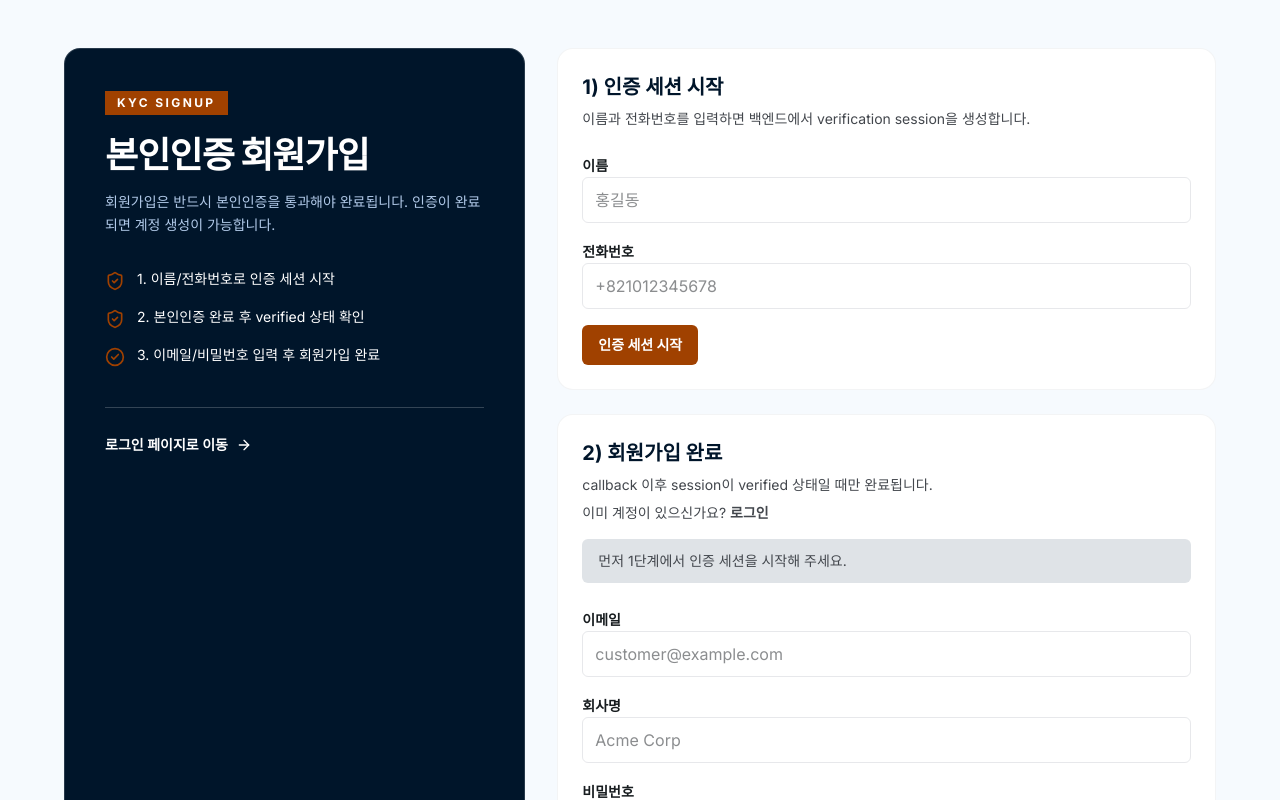
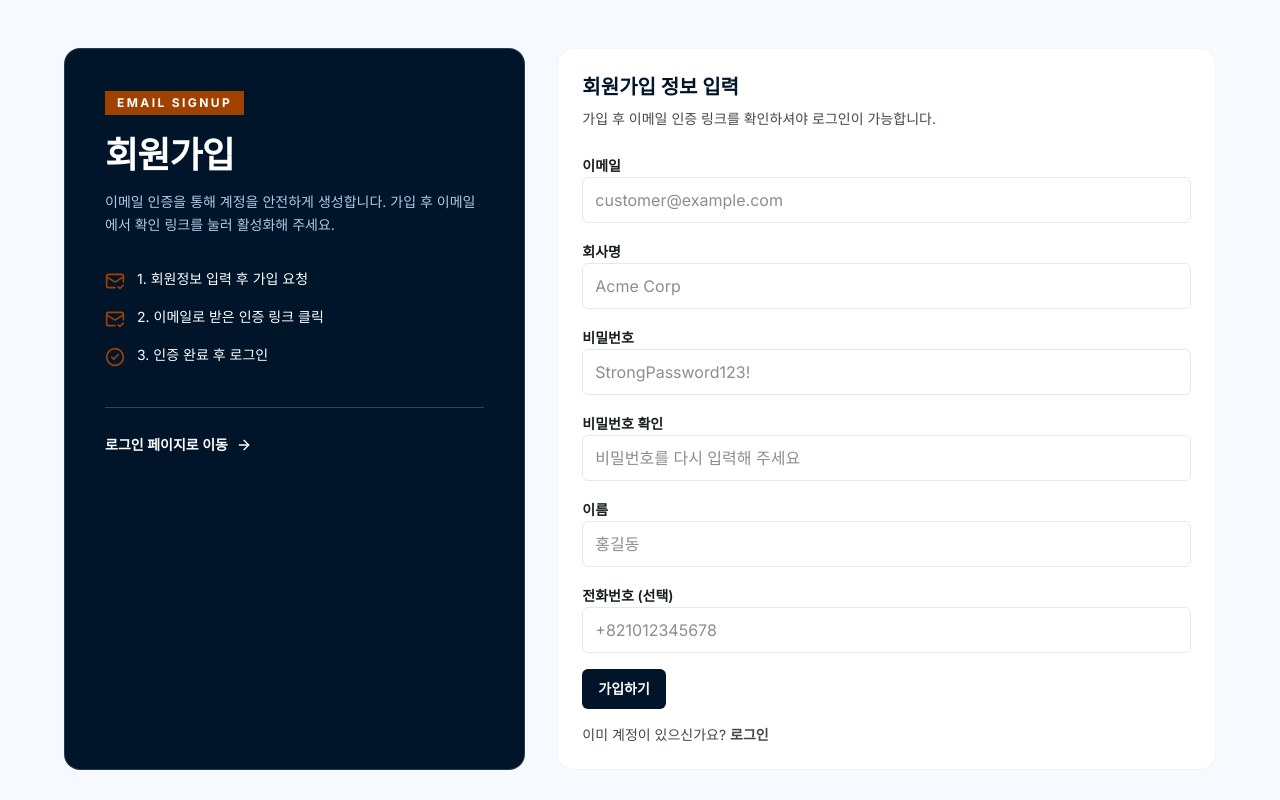
Before and after one commit to PASSAGATE/qqualitytech, a Next.js app: page /register in a window 1280 px wide. Shown: the top 800 px of the page. Built offline with nearby package versions, Linux system fonts and the light colour scheme.

Commit message:
feat(auth): switch register flow to Supabase email confirmation

```diff
--- a/app/register/actions.ts
+++ b/app/register/actions.ts
@@ -1,136 +1,101 @@
 "use server";
 
 import { redirect } from "next/navigation";
+import { createServerSupabaseClient } from "@/lib/supabase/server";
 
-function toRegisterError(message: string, sessionId?: string) {
+function toRegisterError(message: string) {
   const params = new URLSearchParams();
   params.set("error", message);
-  if (sessionId) {
-    params.set("sessionId", sessionId);
-  }
   return `/register?${params.toString()}`;
 }
 
-function toRegisterSuccess(message: string) {
+function toRegisterSuccess(message: string, email?: string) {
   const params = new URLSearchParams();
   params.set("success", message);
-  params.set("step", "done");
+  if (email) {
+    params.set("email", email);
+  }
+  params.set("step", "confirm-email");
   return `/register?${params.toString()}`;
 }
 
-function apiBaseUrl() {
-  return (
-    process.env.BACKEND_API_URL ??
-    process.env.NEXT_PUBLIC_API_BASE_URL ??
-    "http://localhost:4000/api/v1"
-  );
+function resolveEmailRedirectTo() {
+  const explicit =
+    process.env.NEXT_PUBLIC_SITE_URL ?? process.env.NEXT_PUBLIC_APP_URL;
+  if (explicit) {
+    return `${explicit.replace(/\/$/, "")}/login`;
+  }
+
+  const vercelUrl = process.env.VERCEL_URL;
+  if (vercelUrl) {
+    return `https://${vercelUrl.replace(/\/$/, "")}/login`;
+  }
+
+  return "http://localhost:3000/login";
 }
 
-type ApiError = {
-  message?: string;
-  error?: string;
-  statusCode?: number;
-};
-
-async function readApiError(response: Response) {
-  try {
-    const data = (await response.json()) as ApiError;
-    return data.message ?? `요청 실패 (${response.status})`;
-  } catch {
-    return `요청 실패 (${response.status})`;
-  }
-}
-
-export async function startVerificationAction(formData: FormData) {
+export async function registerWithEmailConfirmationAction(formData: FormData) {
+  const emailValue = formData.get("email");
+  const passwordValue = formData.get("password");
+  const confirmPasswordValue = formData.get("confirmPassword");
+  const companyNameValue = formData.get("companyName");
   const fullNameValue = formData.get("fullName");
   const phoneValue = formData.get("phone");
+
+  const email = typeof emailValue === "string" ? emailValue.trim() : "";
+  const password = typeof passwordValue === "string" ? passwordValue : "";
+  const confirmPassword =
+    typeof confirmPasswordValue === "string" ? confirmPasswordValue : "";
+  const companyName =
+    typeof companyNameValue === "string" ? companyNameValue.trim() : "";
   const fullName = typeof fullNameValue === "string" ? fullNameValue.trim() : "";
   const phone = typeof phoneValue === "string" ? phoneValue.trim() : "";
+  const normalizedPhone = phone.length > 0 ? phone : undefined;
 
-  if (!fullName || !phone) {
-    redirect(toRegisterError("이름과 전화번호를 입력해 주세요."));
+  if (!email || !password || !confirmPassword || !companyName || !fullName) {
+    redirect(toRegisterError("필수 항목을 모두 입력해 주세요."));
   }
 
-  let response: Response;
-  try {
-    response = await fetch(`${apiBaseUrl()}/auth/verification/start`, {
-      method: "POST",
-      headers: { "Content-Type": "application/json" },
-      body: JSON.stringify({ fullName, phone }),
-      cache: "no-store",
-    });
-  } catch {
+  if (password.length < 8) {
+    redirect(toRegisterError("비밀번호는 최소 8자 이상이어야 합니다."));
+  }
+
+  if (password !== confirmPassword) {
+    redirect(toRegisterError("비밀번호 확인이 일치하지 않습니다."));
+  }
+
+  const supabase = await createServerSupabaseClient();
+  if (!supabase) {
     redirect(
       toRegisterError(
-        "백엔드 연결에 실패했습니다. 서버가 실행 중인지 확인해 주세요.",
+        "Supabase 환경 설정이 없습니다. NEXT_PUBLIC_SUPABASE_URL과 NEXT_PUBLIC_SUPABASE_ANON_KEY를 확인해 주세요.",
       ),
     );
   }
 
-  if (!response.ok) {
-    redirect(toRegisterError(await readApiError(response)));
+  const { error } = await supabase.auth.signUp({
+    email,
+    password,
+    options: {
+      emailRedirectTo: resolveEmailRedirectTo(),
+      data: {
+        role: "customer",
+        company_name: companyName,
+        companyName,
+        full_name: fullName,
+        phone: normalizedPhone,
+      },
+    },
+  });
+
+  if (error) {
+    redirect(toRegisterError(`회원가입에 실패했습니다: ${error.message}`));
   }
 
-  const data = (await response.json()) as {
-    sessionId: string;
-  };
-
-  if (!data.sessionId) {
-    redirect(toRegisterError("인증 세션 생성에 실패했습니다."));
-  }
-
-  redirect(`/register?sessionId=${encodeURIComponent(data.sessionId)}&step=verify`);
+  redirect(
+    toRegisterSuccess(
+      "인증 메일을 발송했습니다. 이메일의 확인 링크를 눌러 가입을 완료해 주세요.",
+      email,
+    ),
+  );
 }
-
-export async function completeSignupAction(formData: FormData) {
-  const sessionIdValue = formData.get("sessionId");
-  const emailValue = formData.get("email");
-  const companyNameValue = formData.get("companyName");
-  const passwordValue = formData.get("password");
-
-  const sessionId =
-    typeof sessionIdValue === "string" ? sessionIdValue.trim() : "";
-  const email = typeof emailValue === "string" ? emailValue.trim() : "";
-  const companyName =
-    typeof companyNameValue === "string" ? companyNameValue.trim() : "";
-  const password = typeof passwordValue === "string" ? passwordValue : "";
-
-  if (!sessionId || !email || !companyName || !password) {
-    redirect(
-      toRegisterError(
-        "sessionId, 이메일, 회사명, 비밀번호를 모두 입력해 주세요.",
-        sessionId || undefined,
-      ),
-    );
-  }
-
-  let response: Response;
-  try {
-    response = await fetch(`${apiBaseUrl()}/auth/signup/complete`, {
-      method: "POST",
-      headers: { "Content-Type": "application/json" },
-      body: JSON.stringify({
-        sessionId,
-        email,
-        companyName,
-        password,
-      }),
-      cache: "no-store",
-    });
-  } catch {
-    redirect(
-      toRegisterError(
-        "백엔드 연결에 실패했습니다. 서버가 실행 중인지 확인해 주세요.",
-        sessionId || undefined,
-      ),
-    );
-  }
-
-  if (!response.ok) {
-    redirect(
-      toRegisterError(await readApiError(response), sessionId || undefined),
-    );
-  }
-
-  redirect(toRegisterSuccess("회원가입이 완료되었습니다."));
-}
--- a/app/register/page.tsx
+++ b/app/register/page.tsx
@@ -1,56 +1,52 @@
 import type { Metadata } from "next";
 import Link from "next/link";
-import { ArrowRight, CheckCircle2, ShieldCheck } from "lucide-react";
-import { completeSignupAction, startVerificationAction } from "./actions";
+import { ArrowRight, CheckCircle2, MailCheck } from "lucide-react";
+import { registerWithEmailConfirmationAction } from "./actions";
 
 export const metadata: Metadata = {
   title: "회원가입 | 큐품질관리기술",
   description:
-    "본인인증 기반 회원가입 페이지입니다. 인증 완료 후 계정을 생성할 수 있습니다.",
+    "이메일 인증 기반 회원가입 페이지입니다. 인증 메일 확인 후 로그인이 가능합니다.",
 };
 
 type RegisterPageProps = {
   searchParams: Promise<{
     error?: string;
     success?: string;
-    sessionId?: string;
+    email?: string;
     step?: string;
   }>;
 };
 
 export default async function RegisterPage({ searchParams }: RegisterPageProps) {
-  const { error, success, sessionId, step } = await searchParams;
-
-  const verifyStarted = Boolean(sessionId);
-  const done = step === "done";
+  const { error, success, email, step } = await searchParams;
+  const confirmEmailStep = step === "confirm-email";
 
   return (
     <main className="min-h-screen bg-surface px-6 py-12 text-on-surface antialiased">
       <div className="mx-auto grid w-full max-w-6xl gap-8 lg:grid-cols-12">
         <section className="rounded-2xl border border-outline-variant/20 bg-primary p-8 text-white lg:col-span-5 lg:p-10">
           <span className="inline-block bg-secondary px-3 py-1 text-xs font-bold tracking-[0.2em] uppercase">
-            KYC Signup
+            Email Signup
           </span>
-          <h1 className="mt-5 text-4xl font-black tracking-tight">
-            본인인증 회원가입
-          </h1>
+          <h1 className="mt-5 text-4xl font-black tracking-tight">회원가입</h1>
           <p className="mt-4 text-sm leading-relaxed text-on-primary-container">
-            회원가입은 반드시 본인인증을 통과해야 완료됩니다. 인증이 완료되면
-            계정 생성이 가능합니다.
+            이메일 인증을 통해 계정을 안전하게 생성합니다. 가입 후 이메일에서
+            확인 링크를 눌러 활성화해 주세요.
           </p>
 
           <ol className="mt-8 space-y-4 text-sm">
             <li className="flex items-start gap-3">
-              <ShieldCheck className="mt-0.5 size-5 text-secondary" />
-              <span>1. 이름/전화번호로 인증 세션 시작</span>
+              <MailCheck className="mt-0.5 size-5 text-secondary" />
+              <span>1. 회원정보 입력 후 가입 요청</span>
             </li>
             <li className="flex items-start gap-3">
-              <ShieldCheck className="mt-0.5 size-5 text-secondary" />
-              <span>2. 본인인증 완료 후 verified 상태 확인</span>
+              <MailCheck className="mt-0.5 size-5 text-secondary" />
+              <span>2. 이메일로 받은 인증 링크 클릭</span>
             </li>
             <li className="flex items-start gap-3">
               <CheckCircle2 className="mt-0.5 size-5 text-secondary" />
-              <span>3. 이메일/비밀번호 입력 후 회원가입 완료</span>
+              <span>3. 인증 완료 후 로그인</span>
             </li>
           </ol>
 
@@ -78,76 +74,12 @@ export default async function RegisterPage({ searchParams }: RegisterPageProps)
           ) : null}
 
           <div className="rounded-2xl border border-outline-variant/20 bg-white p-6">
-            <h2 className="text-xl font-bold text-primary">1) 인증 세션 시작</h2>
+            <h2 className="text-xl font-bold text-primary">회원가입 정보 입력</h2>
             <p className="mt-2 text-sm text-on-surface-variant">
-              이름과 전화번호를 입력하면 백엔드에서 verification session을
-              생성합니다.
+              가입 후 이메일 인증 링크를 확인하셔야 로그인이 가능합니다.
             </p>
 
-            <form action={startVerificationAction} className="mt-6 space-y-4">
-              <div className="space-y-1.5">
-                <label htmlFor="fullName" className="text-sm font-semibold">
-                  이름
-                </label>
-                <input
-                  id="fullName"
-                  name="fullName"
-                  required
-                  placeholder="홍길동"
-                  className="w-full rounded-md border border-outline-variant/40 px-3 py-2.5 outline-none focus:border-secondary"
-                />
-              </div>
-              <div className="space-y-1.5">
-                <label htmlFor="phone" className="text-sm font-semibold">
-                  전화번호
-                </label>
-                <input
-                  id="phone"
-                  name="phone"
-                  required
-                  placeholder="+821012345678"
-                  className="w-full rounded-md border border-outline-variant/40 px-3 py-2.5 outline-none focus:border-secondary"
-                />
-              </div>
-              <button
-                type="submit"
-                className="inline-flex items-center gap-2 rounded-md bg-secondary px-4 py-2.5 text-sm font-bold text-white hover:bg-[#fd7629]"
-              >
-                인증 세션 시작
-              </button>
-            </form>
-          </div>
-
-          <div className="rounded-2xl border border-outline-variant/20 bg-white p-6">
-            <h2 className="text-xl font-bold text-primary">2) 회원가입 완료</h2>
-            <p className="mt-2 text-sm text-on-surface-variant">
-              callback 이후 session이 verified 상태일 때만 완료됩니다.
-            </p>
-            <p className="mt-2 text-sm text-on-surface-variant">
-              이미 계정이 있으신가요?{" "}
-              <Link
-                href="/login"
-                className="font-bold text-secondary transition-colors hover:text-[#fd7629]"
-              >
-                로그인
-              </Link>
-            </p>
-
-            {!verifyStarted && !done ? (
-              <p className="mt-4 rounded-md bg-surface-container-highest px-4 py-3 text-sm text-on-surface-variant">
-                먼저 1단계에서 인증 세션을 시작해 주세요.
-              </p>
-            ) : null}
-
-            {verifyStarted ? (
-              <p className="mt-4 rounded-md bg-[#eef7ff] px-4 py-3 text-sm font-medium text-[#0b4b84]">
-                현재 sessionId: <span className="font-mono">{sessionId}</span>
-              </p>
-            ) : null}
-
-            <form action={completeSignupAction} className="mt-6 space-y-4">
-              <input type="hidden" name="sessionId" value={sessionId ?? ""} />
-
+            <form action={registerWithEmailConfirmationAction} className="mt-6 space-y-4">
               <div className="space-y-1.5">
                 <label htmlFor="email" className="text-sm font-semibold">
                   이메일
@@ -190,13 +122,75 @@ export default async function RegisterPage({ searchParams }: RegisterPageProps)
                 />
               </div>
 
+              <div className="space-y-1.5">
+                <label htmlFor="confirmPassword" className="text-sm font-semibold">
+                  비밀번호 확인
+                </label>
+                <input
+                  id="confirmPassword"
+                  name="confirmPassword"
+                  type="password"
+                  required
+                  minLength={8}
+                  placeholder="비밀번호를 다시 입력해 주세요"
+                  className="w-full rounded-md border border-outline-variant/40 px-3 py-2.5 outline-none focus:border-secondary"
+                />
+              </div>
+
+              <div className="space-y-1.5">
+                <label htmlFor="fullName" className="text-sm font-semibold">
+                  이름
+                </label>
+                <input
+                  id="fullName"
+                  name="fullName"
+                  required
+                  placeholder="홍길동"
+                  className="w-full rounded-md border border-outline-variant/40 px-3 py-2.5 outline-none focus:border-secondary"
+                />
+              </div>
+
+              <div className="space-y-1.5">
+                <label htmlFor="phone" className="text-sm font-semibold">
+                  전화번호 (선택)
+                </label>
+                <input
+                  id="phone"
+                  name="phone"
+                  placeholder="+821012345678"
+                  className="w-full rounded-md border border-outline-variant/40 px-3 py-2.5 outline-none focus:border-secondary"
+                />
+              </div>
+
               <button
                 type="submit"
                 className="inline-flex items-center gap-2 rounded-md bg-primary px-4 py-2.5 text-sm font-bold text-white hover:bg-[#0f2a43]"
               >
-                회원가입 완료
+                가입하기
               </button>
             </form>
+
+            {confirmEmailStep ? (
+              <p className="mt-4 rounded-md bg-[#eef7ff] px-4 py-3 text-sm font-medium text-[#0b4b84]">
+                {email ? (
+                  <>
+                    인증 메일 발송 대상: <span className="font-mono">{email}</span>
+                  </>
+                ) : (
+                  "인증 메일을 확인해 주세요."
+                )}
+              </p>
+            ) : null}
+
+            <p className="mt-4 text-sm text-on-surface-variant">
+              이미 계정이 있으신가요?{" "}
+              <Link
+                href="/login"
+                className="font-bold text-secondary transition-colors hover:text-[#fd7629]"
+              >
+                로그인
+              </Link>
+            </p>
           </div>
         </section>
       </div>
```
Also changed, not shown: 1 other file (tests, documents, lock files or other folders).
